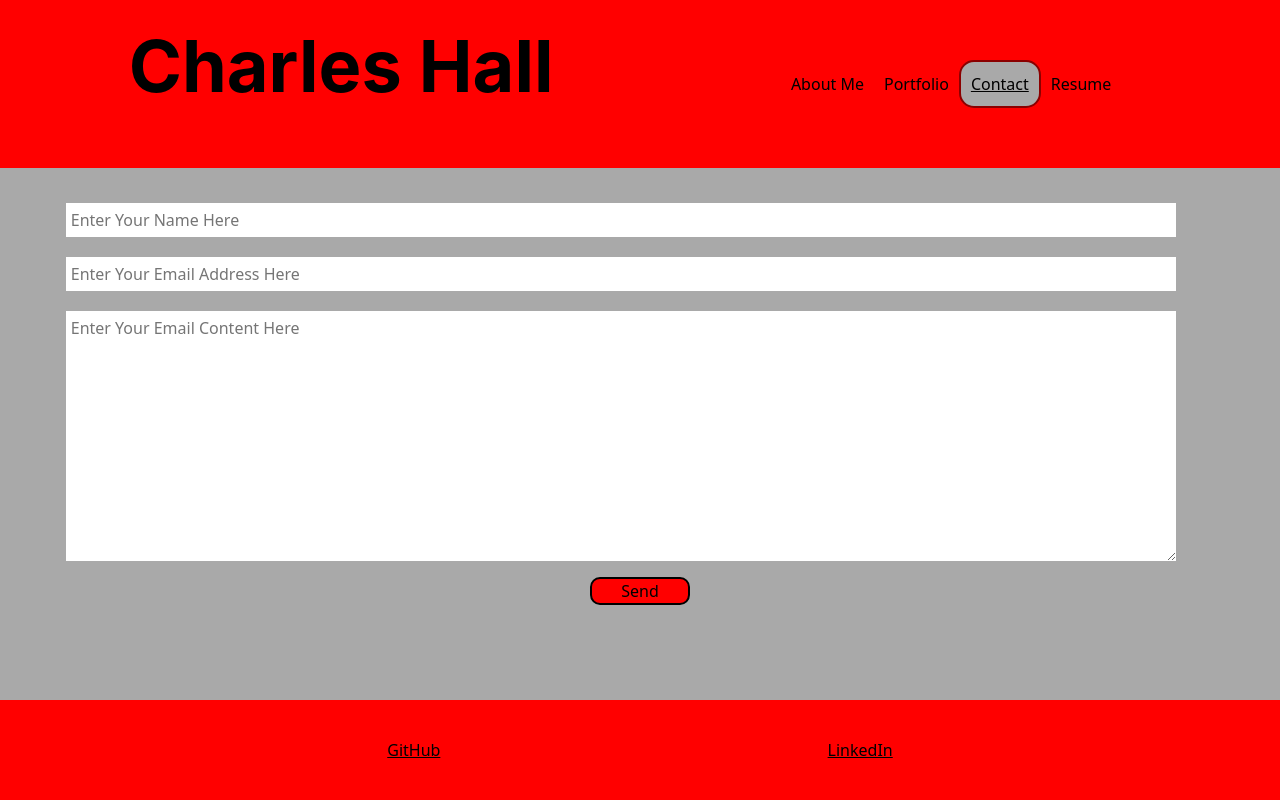
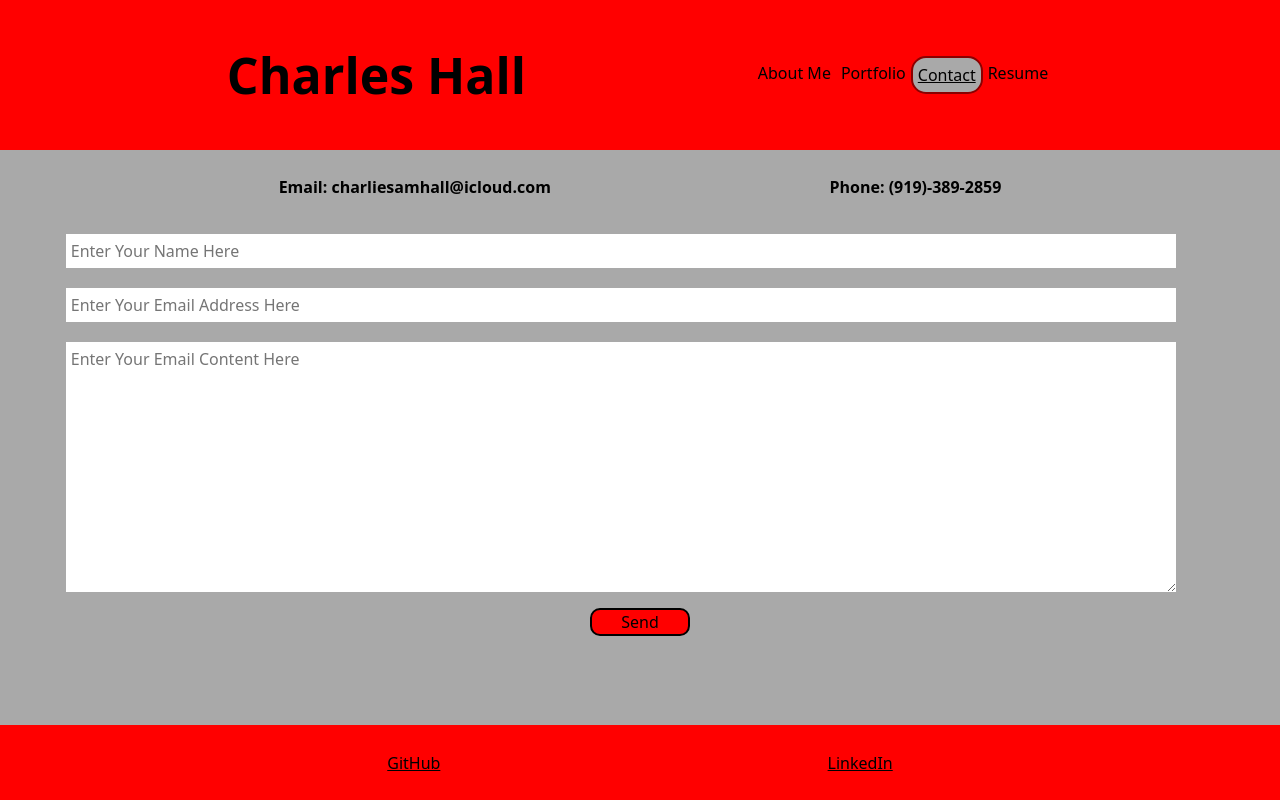
Before and after one commit to cspecialblackberry/Charles-Hall-Portfolio, a React (Vite) app in the folder react-portfolio/: page /Contact in a window 1280 px wide. Built offline with nearby package versions, Linux system fonts and the light colour scheme.

Commit message:
added resume and finished about me paragraph

```diff
--- a/react-portfolio/src/App.css
+++ b/react-portfolio/src/App.css
@@ -1,5 +1,27 @@
 body{
     background-color: darkgray;
+}
+
+header{
+    display: flex;
+    justify-content: space-evenly;
+    height: 150px;
+    background-color: red;
+    align-items: center;
+}
+
+header h1{
+    font-size: 50px;
+    font-weight: bold;
+}
+
+nav{
+    display: flex;
+    justify-content: space-between;
+}
+
+.nav-link{
+    padding: 5px
 }
 
 .currentLink {
@@ -21,6 +43,7 @@ body{
     justify-content: space-evenly;
     padding: 30px;
     padding-bottom: 125px;
+    align-items: center;
 }
 
 .about-div p {
@@ -29,7 +52,6 @@ body{
     border: 2px solid black;
     border-radius: 20px;
     margin: 10px;
-
 }
 
 .about-div img {
@@ -88,6 +110,13 @@ body{
     font-weight: 600;
 }
 
+.contact-info{
+    display: flex;
+    justify-content: space-evenly;
+    padding-top: 25px;
+    font-weight: 600;
+}
+
 .email-form{
     display: flex;
     flex-direction: column;
@@ -127,7 +156,7 @@ body{
 footer{
     display: flex;
     background-color: red;
-    height: 100px;
+    height: 75px;
     width: 100%;
     align-items: center;
     justify-content: space-evenly;
--- a/react-portfolio/src/components/Header.jsx
+++ b/react-portfolio/src/components/Header.jsx
@@ -1,23 +1,13 @@
-import { Flex, Heading, chakra} from '@chakra-ui/react'
 import Nav from './Nav'
-import { Link as ReactRouterLink } from 'react-router-dom'
-
-
-export const HeaderFlex = chakra(Flex, {
-    baseStyle: {
-        backgroundColor: 'red',
-        padding: '30px',
-        justifyContent: 'space-around'
-    }
-})
+import { Link } from 'react-router-dom'
 
 export const Header = () => {
     return (
         <>
-            <HeaderFlex>
-                <Heading size='4xl' as={ReactRouterLink} to='/'>Charles Hall</Heading>
+            <header>
+                <h1><Link>Charles Hall</Link></h1>
                 <Nav></Nav>
-            </HeaderFlex>
+            </header>
         </>
     )
 }
--- a/react-portfolio/src/components/Nav.jsx
+++ b/react-portfolio/src/components/Nav.jsx
@@ -1,26 +1,15 @@
-import { HeaderFlex } from './header'
-import { Link, chakra} from '@chakra-ui/react'
-import { Link as ReactRouterLink, useLocation } from 'react-router-dom'
-
-const StyledLink = chakra(Link, {
-    baseStyle: {
-        padding: '10px',
-        _hover: {textDecoration: 'underline'},
-        textAlign: 'center',
-        alignSelf: 'center',
-    }
-})
+import { Link, useLocation } from 'react-router-dom'
 
 const Nav = () => {
     const currentPage = useLocation().pathname
     return(
         <>
-            <HeaderFlex>
-                <StyledLink as= {ReactRouterLink} to='/' className={currentPage==='/' ? 'currentLink' : ''}>About Me</StyledLink>
-                <StyledLink as= {ReactRouterLink} to='/Portfolio' className={currentPage==='/Portfolio' ? 'currentLink' : ''}>Portfolio</StyledLink>
-                <StyledLink as= {ReactRouterLink} to='/Contact' className={currentPage==='/Contact' ? 'currentLink' : ''} >Contact</StyledLink>
-                <StyledLink as= {ReactRouterLink} to='/Resume' className={currentPage==='/Resume' ? 'currentLink' : ''}>Resume</StyledLink>
-            </HeaderFlex>
+            <nav>
+                <Link to='/' className={currentPage==='/' ? 'currentLink nav-link' : 'nav-link'} >About Me</Link>
+                <Link to='/Portfolio' className={currentPage==='/Portfolio' ? 'currentLink nav-link' : 'nav-link'}>Portfolio</Link>
+                <Link to='/Contact' className={currentPage==='/Contact' ? 'currentLink nav-link' : 'nav-link'}>Contact</Link>
+                <Link to='/Resume' className={currentPage==='/Resume' ? 'currentLink nav-link' : 'nav-link'}>Resume</Link>
+            </nav>
         </>
     )
 }
--- a/react-portfolio/src/pages/About.jsx
+++ b/react-portfolio/src/pages/About.jsx
@@ -5,8 +5,10 @@ export default function About() {
       <div className="about-div">
         <img src='src/assets/avataaars.png'></img>
         <p>I am a full stack web developer in the Raleigh, NC area. I enjoy
-          building simple and accessible websites.
-
+          building simple and accessible websites and finding creative solutions
+          to difficult programming problems. In my free time I like to exercise,
+          spend time with my dog and garden. Thanks for checking out my portfolio!
+          Feel free to contact me at the phone number or email on the contact page.
         </p>
       </div>
       </>
--- a/react-portfolio/src/pages/Contact.jsx
+++ b/react-portfolio/src/pages/Contact.jsx
@@ -54,6 +54,10 @@ export default function Contact() {
 
     return (
         <>
+            <div className='contact-info'>
+                <p>Email: charliesamhall@icloud.com</p>
+                <p>Phone: (919)-389-2859</p>
+            </div>
             <div className="email-form">
                 <div className='input-div'>
                     {isNameEntered === false && <p>Name field is required</p>}
--- a/react-portfolio/src/pages/Resume.jsx
+++ b/react-portfolio/src/pages/Resume.jsx
@@ -2,6 +2,7 @@ export default function Resume() {
     return(
         <>
         resume
+        <a target='_blank' href='https://drive.google.com/file/d/17tcyvqdB_4bn7jgmjUsBau7Nssiw4lY5/view?usp=sharing'><h2>Follow this link to find my resume!</h2></a>
         </>
     )
 }
```
